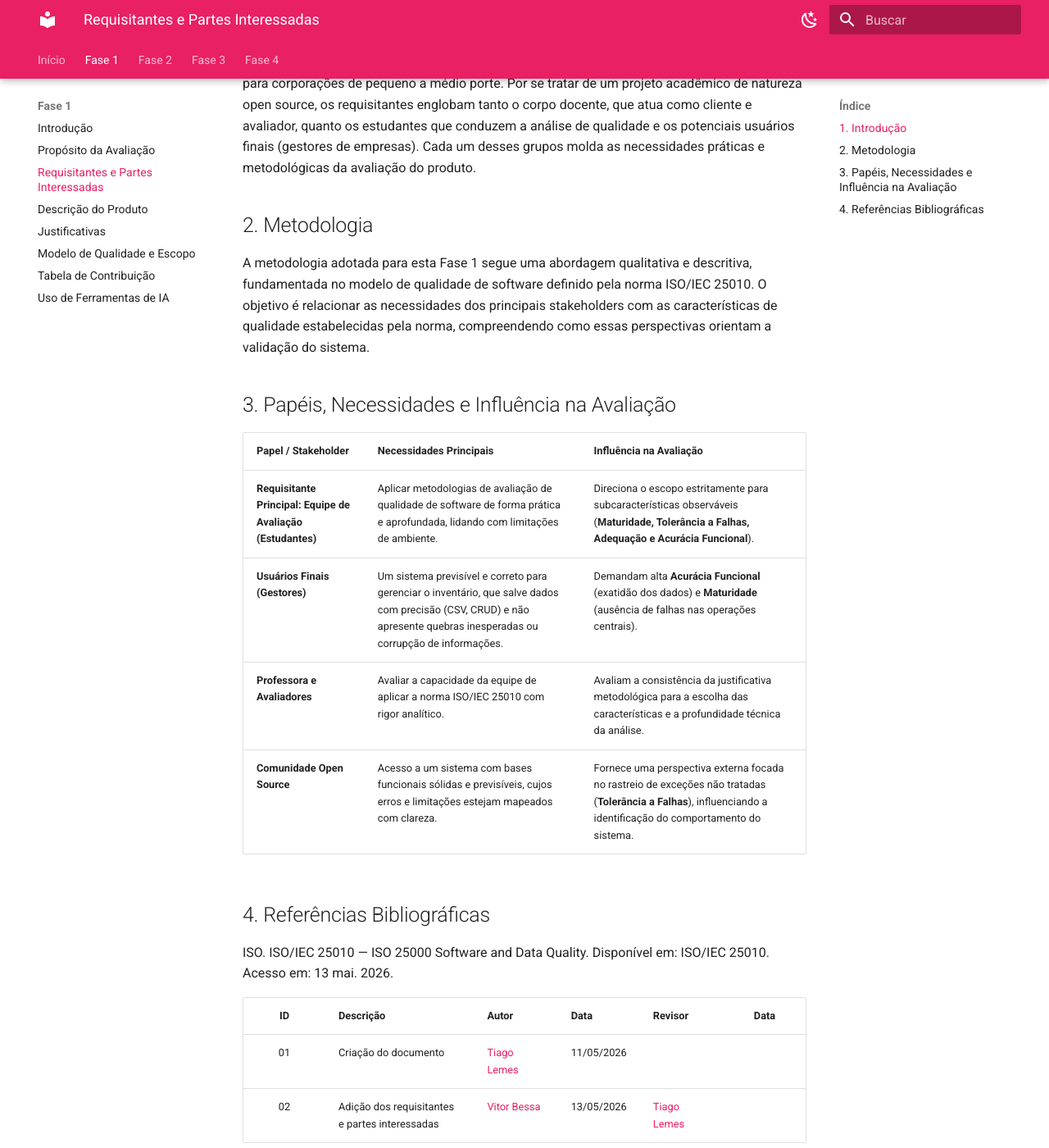
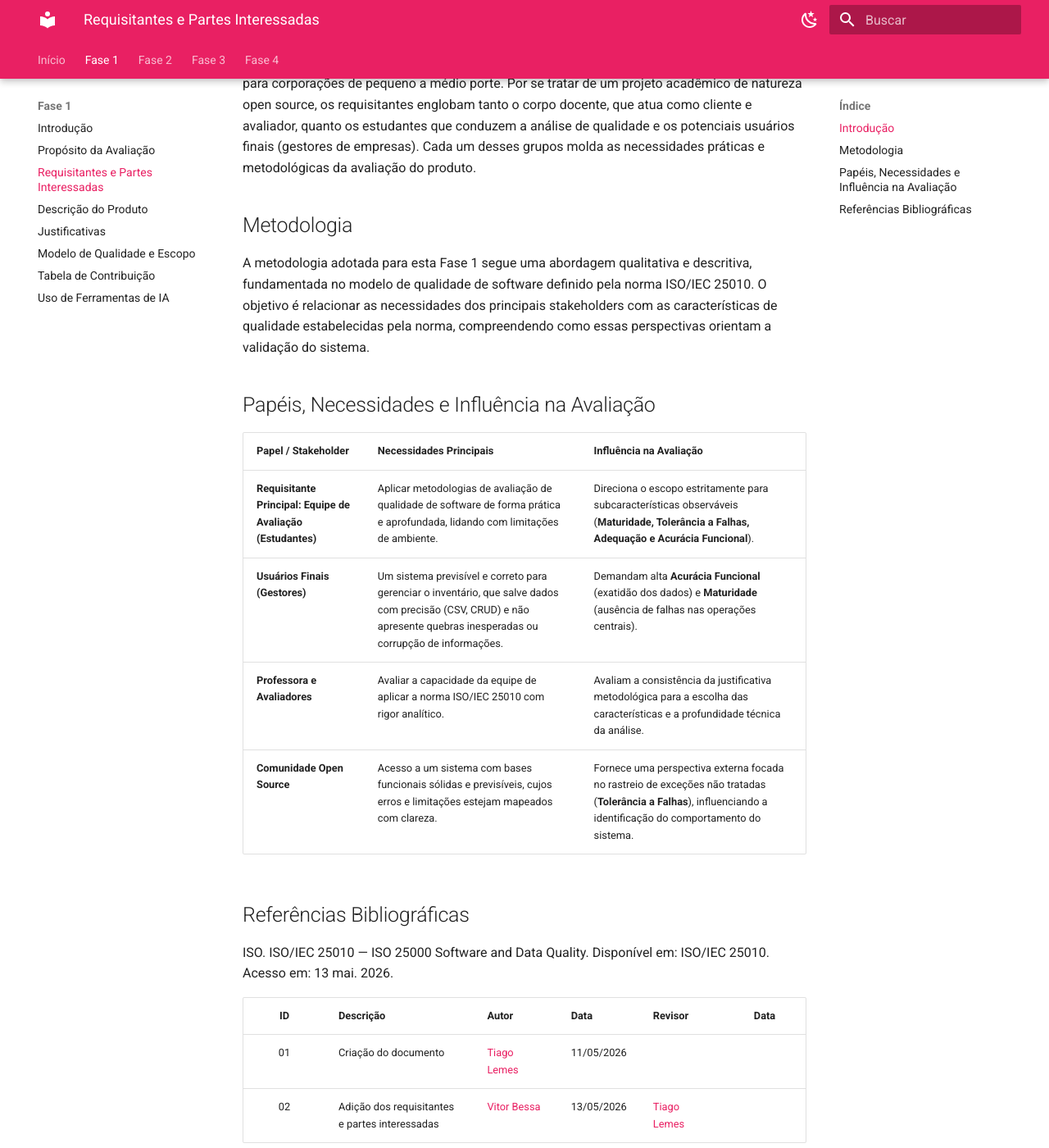
Before and after one commit to FCTE-Qualidade-de-Software-1/2026-1_T02_ELIZABETH_FRIEDMAN, an MkDocs documentation site: the page built from docs/fase1/2-requistantes.md, in a window 1280 px wide and 1400 px high, scrolled down 266 px. Shown: the whole window at 82% size. Built offline with MkDocs 1.6.1 and Material for MkDocs 9.7.7, drawn with Linux system fonts in a browser that asks for light colours; some of the changed text lies outside the part shown.

Commit message:
Update 2-requistantes.md

```diff
--- a/docs/fase1/2-requistantes.md
+++ b/docs/fase1/2-requistantes.md
@@ -1,12 +1,12 @@
 # Fase 1 - Requisitantes e Partes Interessadas
 
-## 1. Introdução
+## Introdução
 O Agio (Aplicação de Gestão de Inventário Otimizada) é um sistema web de código aberto desenvolvido no contexto da disciplina de Métodos de Desenvolvimento de Software da Universidade de Brasília (UnB). Seu objetivo é fornecer uma solução de controle de inventário para corporações de pequeno a médio porte. Por se tratar de um projeto acadêmico de natureza open source, os requisitantes englobam tanto o corpo docente, que atua como cliente e avaliador, quanto os estudantes que conduzem a análise de qualidade e os potenciais usuários finais (gestores de empresas). Cada um desses grupos molda as necessidades práticas e metodológicas da avaliação do produto.
 
-## 2. Metodologia
+## Metodologia
 A metodologia adotada para esta Fase 1 segue uma abordagem qualitativa e descritiva, fundamentada no modelo de qualidade de software definido pela norma ISO/IEC 25010. O objetivo é relacionar as necessidades dos principais stakeholders com as características de qualidade estabelecidas pela norma, compreendendo como essas perspectivas orientam a validação do sistema.
 
-## 3. Papéis, Necessidades e Influência na Avaliação
+## Papéis, Necessidades e Influência na Avaliação
 
 | Papel / Stakeholder | Necessidades Principais | Influência na Avaliação |
 | :--- | :--- | :--- |
@@ -15,10 +15,8 @@ A metodologia adotada para esta Fase 1 segue uma abordagem qualitativa e descrit
 | **Professora e Avaliadores** | Avaliar a capacidade da equipe de aplicar a norma ISO/IEC 25010 com rigor analítico. | Avaliam a consistência da justificativa metodológica para a escolha das características e a profundidade técnica da análise. |
 | **Comunidade Open Source** | Acesso a um sistema com bases funcionais sólidas e previsíveis, cujos erros e limitações estejam mapeados com clareza. | Fornece uma perspectiva externa focada no rastreio de exceções não tratadas (**Tolerância a Falhas**), influenciando a identificação do comportamento do sistema. |
 
-## 4. Referências Bibliográficas
+## Referências Bibliográficas
 ISO. ISO/IEC 25010 — ISO 25000 Software and Data Quality. Disponível em: ISO/IEC 25010. Acesso em: 13 mai. 2026.
-
-
 
 | ID | Descrição | Autor | Data | Revisor | Data |
 |:--:|:---------|:------|:--------|:--------|:----:|
```
